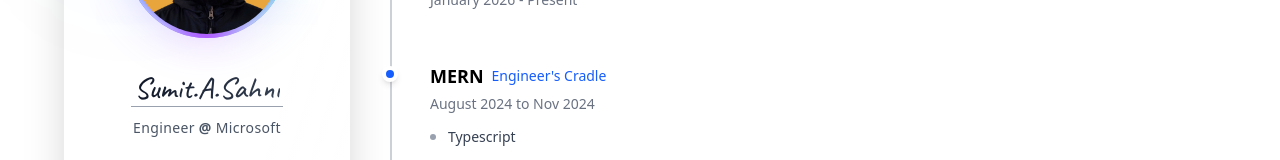
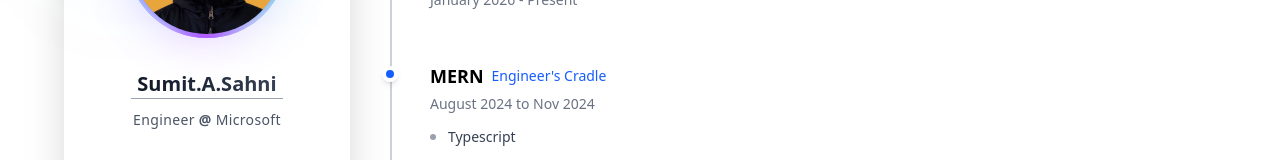
Before and after one commit to Sumit-Sahni/sumitsahni, a Next.js app: page / in a window 1280 px wide. Shown: the part 234-394 px from the top of the page. Built offline with nearby package versions, Linux system fonts and the light colour scheme; no server answers; a web font is replaced by a local one.

Commit message:
micro update

```diff
--- a/src/components/auth/FirebaseLogin.tsx
+++ b/src/components/auth/FirebaseLogin.tsx
@@ -65,7 +65,7 @@ const GoogleAuthButton = () => {
         // 👤 User Email + Sign Out
         <div className="">
           <span className="text-sm truncate max-w-[200px] px-2">
-            <span className=" text-black mr-2 caveat text-lg">Hello! </span>  <span className=" caveat text-lg">{user.displayName || user.email}</span>
+            <span className=" text-black mr-2  text-sm">Hello! </span>  <span className="  text-sm">{user.displayName || user.email}</span>
 
           </span>
 
--- a/src/components/left/Left.tsx
+++ b/src/components/left/Left.tsx
@@ -156,7 +156,7 @@ const Left = () => {
             className="relative text-center mb-8 opacity-0 animate-fadeInUp"
             style={{ animationDelay: "0.2s" }}
           >
-            <h2 className="text-3xl caveat font-bold bg-gradient-to-r from-gray-900 to-gray-700 bg-clip-text text-transparent mb-2 relative inline-block">
+            <h2 className="text-xl font-bold bg-gradient-to-r from-gray-900 to-gray-700 bg-clip-text text-transparent mb-2 relative inline-block">
               Sumit.A.Sahni
               {/* HR positioned exactly at the bottom of the text */}
               <hr className="absolute left-1/2 -translate-x-1/2 top-full w-38 border-gray-400" />
```
